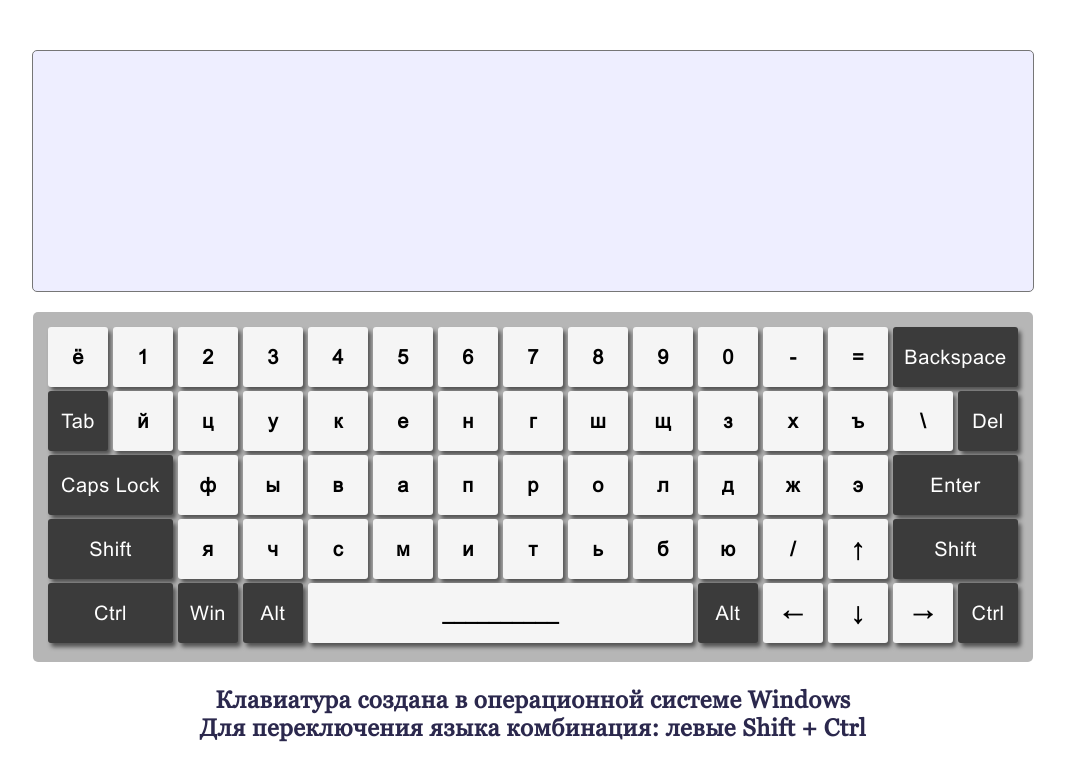
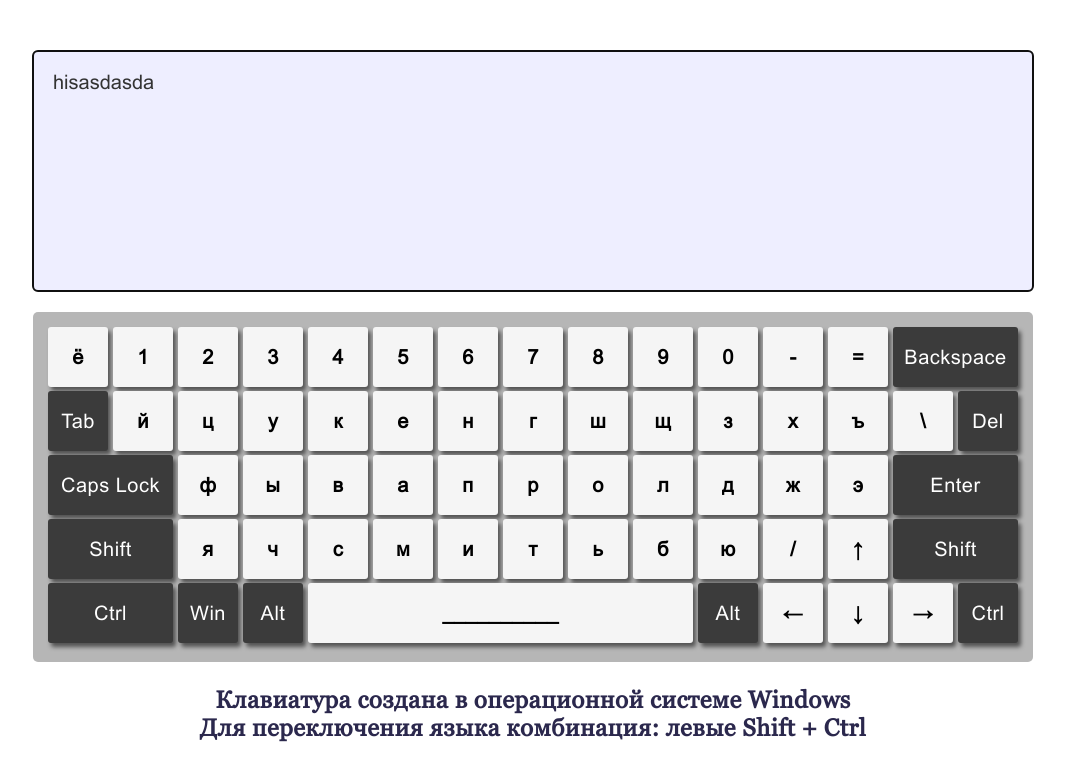
Before and after one commit to Asya19/virtual-keyboard, a plain HTML site: page index.html in a window 1280 px wide. Both pictures are taken after a click on the element "Tab". Shown: the whole page, without its empty margins (107-1172 px from the left). Drawn offline with Linux system fonts and the light colour scheme.

Commit message:
feat: update css

```diff
--- a/index.js
+++ b/index.js
@@ -15,23 +15,47 @@ const KEYBOARD = document.querySelector('keyboard');
 let shiftState = false;
 let capsState = false;
 
+let text;
+let cursor;
+
+// let text = document.querySelector('textarea');
+
 let lang;
 
-if (localStorage.getItem('cur_language') !== undefined) lang = localStorage.getItem('cur_language'); else lang = 'en';
+// if (localStorage.getItem('cur_language') !== undefined) lang = localStorage.getItem('cur_language'); else lang = 'en';
+
+window.onload = () => {
+  CreateKeyboard();
+  addListeners();
+
+  text = document.querySelector('.textarea');
+  text.innerHTML = 'hisasdasda';
+  // cursor = text.selectionStart;
+  cursor = text.selectionEnd;
+
+
+  // text.focus;
+  // text.setSelectionRange(2,5);
+  // if (localStorage.getItem('cur_language') !== undefined) lang = localStorage.getItem('cur_language'); else lang = 'en';
+};
 
 function addListeners() {
   document.addEventListener('mousedown', (event) => onMouseDown(event));
+  // ;
+  // // document.addEventListener('mouseup', (event) => onMouseUp(event));
+  // // document.addEventListener('keydown', (event) => onMouseDown(event));
+  // // document.addEventListener('keyup', (event) => onMouseUp(event));
 }
 
 function CreateKeyboard() {
-  let content = `<textarea></textarea>
+  let content = `<textarea class="textarea" name="text" autofocus></textarea>
                  <div class="keyboard"></div>`;
   BODY.insertAdjacentHTML('afterbegin', content);
   let KEYBOARD = document.querySelector('.keyboard');
 
   for (let i in classForLengthBnt) {
     const addClass = classForLengthBnt[i];
-    let content = `<div class="oneBtn ${addClass}">
+    let content = `<div class="oneBtn ${addClass}" data-code="${keyCodes[i]}">
                       <span data-code="${keyCodes[i]}">${getLayOutKeyboard(i)}</span>
                    </div>`;
     KEYBOARD.insertAdjacentHTML('beforeend', content);
@@ -58,15 +82,72 @@ function getCurrentKeyByCode(i) {
 
 // Функция нажатия мышкой и клавиатурой
 
+// let text = document.querySelector('.textarea');
+// text.innerHTML = 'hi';
 function onMouseDown(event) {
   event.preventDefault();
-
-  console.log('HI');
+  let Kcode = '';
 
 
+  if (event.target.tagName === 'DIV' || event.target.tagName === 'SPAN') {
+
+    if (event.target.tagName === 'DIV' && event.target.className !== 'keyboard') {
+
+      event.target.classList.add('pushed');
+      Kcode = event.target.dataset.code;
+    }
+    if (event.target.tagName === 'SPAN') {
+      event.target.parentElement.classList.add('pushed');
+      Kcode = event.target.dataset.code;
+    }
+  }
+  // console.log(`code - ${code}`); // code - KeyG
+
+
+
+  if (Kcode !== '') {
+    switch (Kcode) {
+      case 'Backspace':
+      // text.innerHTML += text.innerHTML.slice(0, -1);
+      // text.innerHTML = text.value.slice(0, -1);
+      text.innerHTML = text.value.slice(cursor, -1);
+      // text.innerHTML = 'Kcode';
+      // console.log('HI Backspace');
+      // console.log(text.value.slice(0, -1));
+        // text.selectionStart;
+      break;
+    }
+  }
+
+  // console.log('HI down');
 }
 
 
+// function onMouseUp(event) {
+//   event.preventDefault();
+
+//   console.log('HI up');
+
+
+// }
+
+
+// function onKeyDown(event) {
+//   event.preventDefault();
+
+//   console.log('HI down');
+
+
+// }
+
+
+// function onKeyUp(event) {
+//   event.preventDefault();
+
+//   console.log('HI up');
+
+
+// }
 
 function getLayOutKeyboard(i) {
   if (shiftState === true || capsState === true) {
@@ -76,9 +157,8 @@ function getLayOutKeyboard(i) {
   if (lang === 'en') return en[i];
   return ru[i];
 }
-window.onload = () => {
-  CreateKeyboard();
-  if (localStorage.getItem('cur_language') !== undefined) lang = localStorage.getItem('cur_language'); else lang = 'en';
-};
 
   // console.log(ru_shift.length);
+
+
+    // text.setSelectionRange(2,5); выделить текст
--- a/styles/style.css
+++ b/styles/style.css
@@ -92,9 +92,9 @@ textarea {
     background-color: #333;
   }
   50% {
-    background-image: radial-gradient(#333, rgba(38, 255, 0, 0.649));
+    background-image: radial-gradient(#333, rgba(255, 0, 0, 0.649));
   }
   100% {
-    background-color: rgba(94, 255, 0, 0.316);
+    background-color: rgba(255, 0, 0, 0.316);
   }
 }
```
